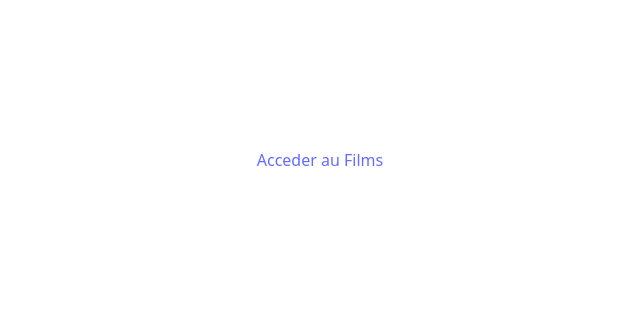
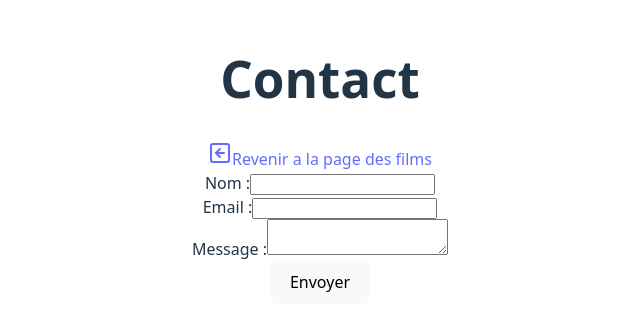
Before and after one commit to HotMb/-valuation-React-Mini-projet-pratique, a React (Vite) app in the folder evaluation/: page /contact in a window 1280 px wide. Before the commit this address had no page. Shown: the part 240-570 px from the top of the page, without its empty margins (320-960 px from the left). Built offline with nearby package versions, Linux system fonts and the light colour scheme.

Commit message:
formulaire de contact et verification des inputs et recuperation de l'email par onvalidemailinput prop depuis mailinput

```diff
--- a/evaluation/src/App.jsx
+++ b/evaluation/src/App.jsx
@@ -3,16 +3,17 @@ import { Routes, Route, Link } from 'react-router'
 import Index from './pages/index'
 import Items from './pages/items'
 import ItemsDetail from './pages/itemsDetail'
+import Contact from './pages/contact'
 
 function App() {
 
   return (
    <div>
-    <Link to={`/items`}>Acceder au Films</Link>
     <Routes>
       <Route path="/" element={<Index />} />
       <Route path="/items" element={<Items />} />
       <Route path="/items/:id" element={<ItemsDetail />} />
+      <Route path="/contact" element={<Contact/>} />
     </Routes>
    </div>
   )
--- /dev/null
+++ b/evaluation/src/pages/contact.jsx
@@ -0,0 +1,62 @@
+import { useState } from "react";
+import MailInput from './mailInput';
+import Items from './items';
+import { SquareArrowLeft } from 'lucide-react';
+import{ Link } from 'react-router-dom';
+
+
+function Contact() {
+  const [name, setName] = useState("");
+  const [email, setEmail] = useState("");
+  const [message, setMessage] = useState("");
+
+  const [submitMessage, setSubmitMessage] = useState("");
+
+  function envoieMessage(event) {
+    event.preventDefault();
+
+    if (!name || !email || !message) {
+      setSubmitMessage("Merci de remplir tous les champs.");
+      return;
+    }
+    setSubmitMessage("Merci pour votre message !");
+  }
+
+  return (
+    <div>
+      <h1>Contact</h1>
+      <Link to={`/items`}><SquareArrowLeft />Revenir a la page des films</Link>
+
+      <form onSubmit={envoieMessage}>
+        <div>
+          <label>
+            Nom :
+            <input
+              type="text"
+              value={name}
+              onChange={(e) => setName(e.target.value)}
+            />
+          </label>
+        </div>
+
+        <MailInput value={email} onValidEmailChange={setEmail} />
+
+        <div>
+          <label>
+            Message :
+            <textarea
+              value={message}
+              onChange={(e) => setMessage(e.target.value)}
+            />
+          </label>
+        </div>
+
+        <button type="submit">Envoyer</button>
+      </form>
+
+      {submitMessage && <p>{submitMessage}</p>}
+    </div>
+  );
+}
+
+export default Contact;
--- a/evaluation/src/pages/index.jsx
+++ b/evaluation/src/pages/index.jsx
@@ -1,8 +1,13 @@
+import { Link } from 'react-router'
+
+
 function Index() {
     return (
         <div>
             <h1>Accueil</h1>
             <p>Bienvenue sur le catalogue.</p>
+            <Link to={`/items`}>Acceder au Films</Link>
+            <Link to={`/contact`}>Contact</Link>
         </div>
     )
 }
--- a/evaluation/src/pages/items.jsx
+++ b/evaluation/src/pages/items.jsx
@@ -62,6 +62,7 @@ function Items() {
 
   return (
     <div>
+      <Link to={`/contact`}>Contact</Link>
       <h1>Liste des films</h1>
       <p>
         Nombre de favoris : <strong>{favorites.length}</strong>
--- a/evaluation/src/pages/itemsDetail.jsx
+++ b/evaluation/src/pages/itemsDetail.jsx
@@ -5,7 +5,8 @@ function ItemsDetail() {
     const { id } = useParams();
     console.log(id);
     return <div>
-        <Link to={`/items`}><SquareArrowLeft />Revenir a la page precedente</Link>
+        <Link to={`/contact`}>Contact</Link>
+        <Link to={`/items`}><SquareArrowLeft />Revenir a la page des films</Link>
         <p>Détail de l'élément {id}</p>
         </div>;
 }
--- /dev/null
+++ b/evaluation/src/pages/mailInput.jsx
@@ -0,0 +1,46 @@
+import { useState } from "react";
+
+function mailInput({ value, onValidEmailChange }) {
+  const [localValue, setLocalValue] = useState(value || "");
+  const [error, setError] = useState("");
+
+  function validateEmail(email) {
+    const regex = /^[^\s@]+@[^\s@]+\.[^\s@]+$/;
+    return regex.test(email);
+  }
+
+  function handleChange(event) {
+    const newValue = event.target.value;
+    setLocalValue(newValue);
+
+    if (!newValue) {
+      setError("L'email est obligatoire.");
+      onValidEmailChange("");
+      return;
+    }
+
+    if (!validateEmail(newValue)) {
+      setError("Format d'email invalide.");
+      onValidEmailChange("");
+    } else {
+      setError("");
+      onValidEmailChange(newValue);
+    }
+  }
+
+  return (
+    <div>
+      <label>
+        Email :
+        <input
+          type="email"
+          value={localValue}
+          onChange={handleChange}
+        />
+      </label>
+      {error && <p>{error}</p>}
+    </div>
+  );
+}
+
+export default mailInput;
```
